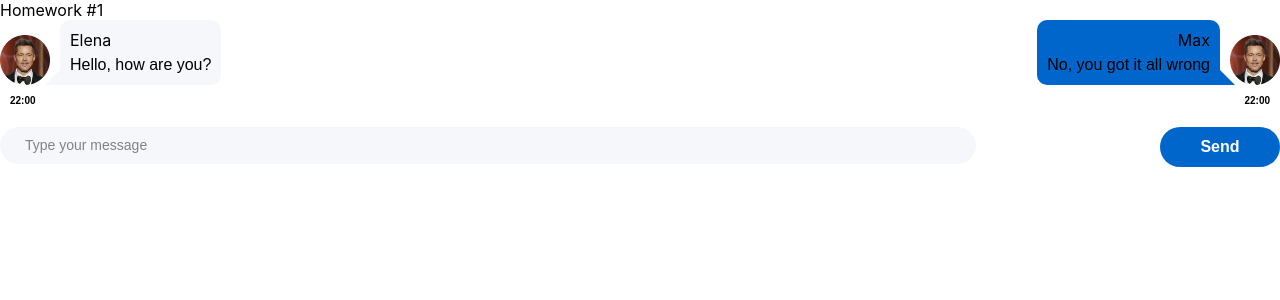
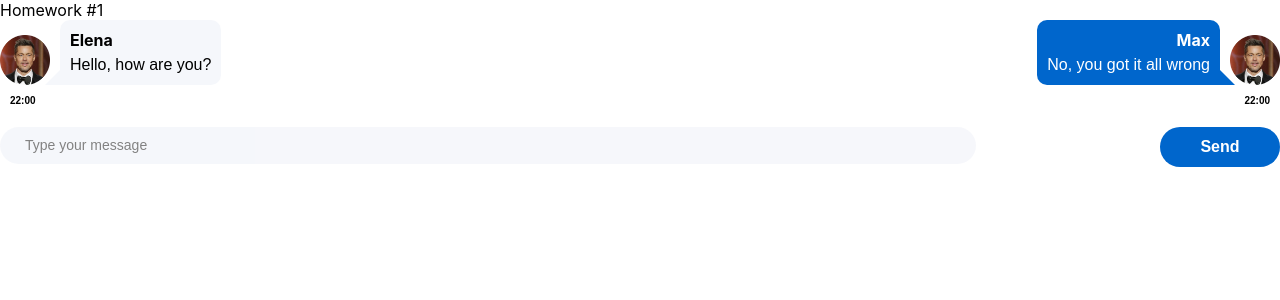
Before and after one commit to tkachiko/hws2, a React (Create React App) app: page / in a window 1280 px wide. Shown: the top 300 px of the page. Built offline with nearby package versions, Linux system fonts and the light colour scheme.

Commit message:
change styles in hw01 task

```diff
--- a/src/s2-homeworks/hw01/friend-message/FriendMessage.module.css
+++ b/src/s2-homeworks/hw01/friend-message/FriendMessage.module.css
@@ -24,6 +24,7 @@
   position: relative;
   border-radius: 10px 10px 0 10px;
   grid-row: 1;
+  color: #FFFFFF;
 }
 
 .friendText:after {
@@ -42,6 +43,7 @@
 .friendName {
   text-align: right;
   padding: 0 0 5px 0;
+  font-weight: bold;
 }
 
 .friendMessageText {
--- a/src/s2-homeworks/hw01/message/Message.module.css
+++ b/src/s2-homeworks/hw01/message/Message.module.css
@@ -22,6 +22,7 @@
   border-radius: 10px 10px 10px 0;
   grid-column: 2/3;
   grid-row: 1;
+
 }
 
 .text:after {
@@ -40,6 +41,7 @@
 .name {
   text-align: left;
   padding: 0 0 5px 0;
+  font-weight: bold;
 }
 
 .messageText {
```
